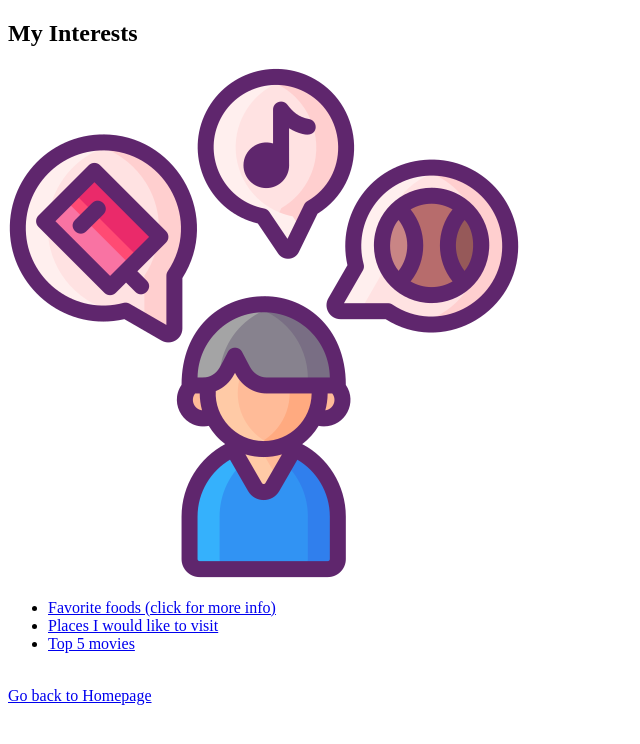
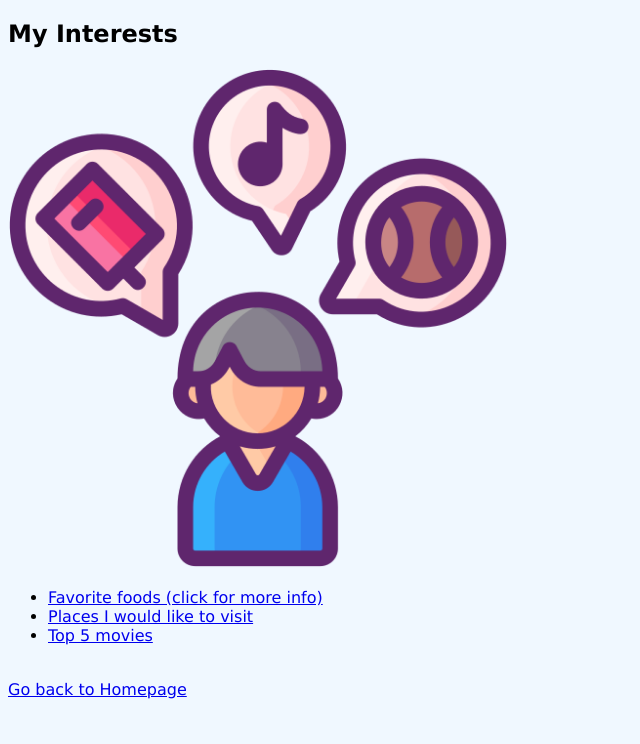
Before and after one commit to DevAhmed-py/brainnest_html_project, a plain HTML site: page pages/interests.html in a window 1280 px wide. Shown: the whole page, without its empty margins (0-640 px from the left). Drawn offline with Linux system fonts and the light colour scheme.

Commit message:
added some styles

```diff
--- a/interests.html
+++ b/pages/interests.html
@@ -4,11 +4,12 @@
     <meta charset="UTF-8">
     <meta http-equiv="X-UA-Compatible" content="IE=edge">
     <meta name="viewport" content="width=device-width, initial-scale=1.0">
+    <link rel="stylesheet" href="../styles.css">
     <title> Interests </title>
 </head>
 <body>
     <h2> My Interests </h2>
-    <img src="./images/interests.png" alt="my interests">
+    <img src="../images/interests.png" alt="my interests">
     <ul>
         <li><a href="fav-foods.html"> Favorite foods (click for more info)</a></li>
         <li><a href="places.html"> Places I would like to visit </a></li>
@@ -16,6 +17,6 @@
     </ul>
     <br>
 
-    <a href="index.html"> Go back to Homepage </a>
+    <a href="../index.html"> Go back to Homepage </a>
 </body>
 </html>
--- /dev/null
+++ b/styles.css
@@ -0,0 +1,25 @@
+/*
+
+a. Background color
+b. Text color
+c. Font family
+d. Font size
+e. Borders
+f. Rounded corners on images
+
+ */
+
+ html {
+    background-color: aliceblue;
+    font-family: Verdana, Geneva, Tahoma, sans-serif;
+ }
+
+ h1, h2, h3, h4, h5, h6 {
+    font-size: x-large;
+ }
+
+ img {
+    border-radius: 10px;
+    width: 500px;
+    height: auto;
+ }
```
Also changed, not shown: index.html (+2 -1 lines), pages/dominos.html (renamed from dominos.html, +2 -1 lines), pages/fav-foods.html (renamed from fav-foods.html, +1 -0 lines), pages/fried.html (renamed from fried.html, +2 -1 lines), pages/movies.html (renamed from movies.html, +1 -0 lines), pages/okazi.html (renamed from okazi.html, +2 -1 lines), pages/places.html (renamed from places.html, +1 -0 lines), pages/pounded.html (renamed from pounded.html, +2 -1 lines), 1 other file.
